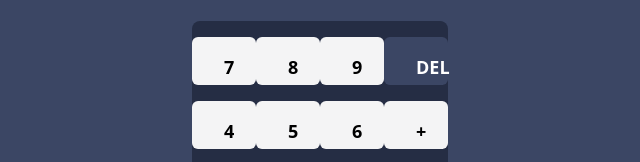
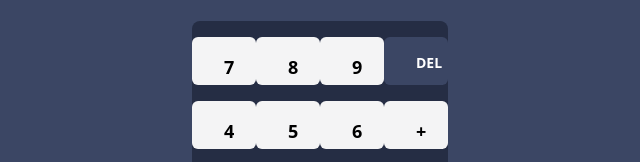
Before and after one commit to Suzit05/Calculator-assignment, a website: page index.html in a window 1280 px wide. Shown: the part 275-437 px from the top of the page, 320-960 px from the left. Drawn offline with nearby package versions, Linux system fonts and the light colour scheme.

```diff
--- a/index.html
+++ b/index.html
@@ -26,7 +26,7 @@
                     class="numberbtn cursor-pointer hover:bg-blue-200 bg-zinc-100 font-bold text-lg px-8 py-4 rounded-md w-[4vw] h-[6vh]">
                     9</div>
                 <div
-                    class="deletebtn cursor-pointer hover:bg-blue-200 bg-[#3B4664]  font-bold text-lg text-white  px-8 py-4 rounded-md w-[4vw] h-[6vh]">
+                    class="deletebtn cursor-pointer hover:bg-blue-200 bg-[#3B4664]  font-bold text-sm text-white  px-8 py-4 rounded-md w-[4vw] h-[6vh]">
                     DEL</div>
             </div>
             <div class="key-rows flex flex-row justify-evenly  items-center pt-4 ">
```
